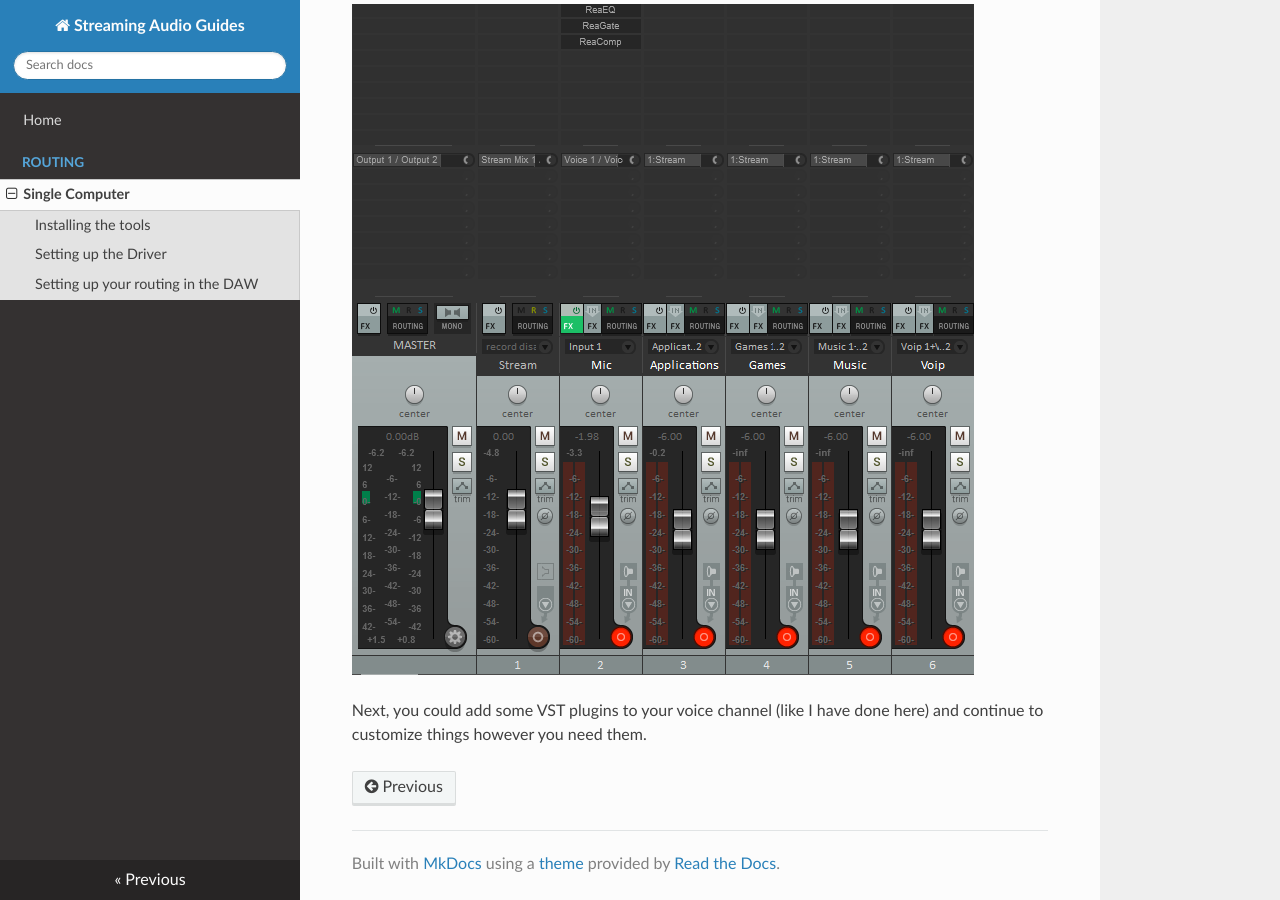
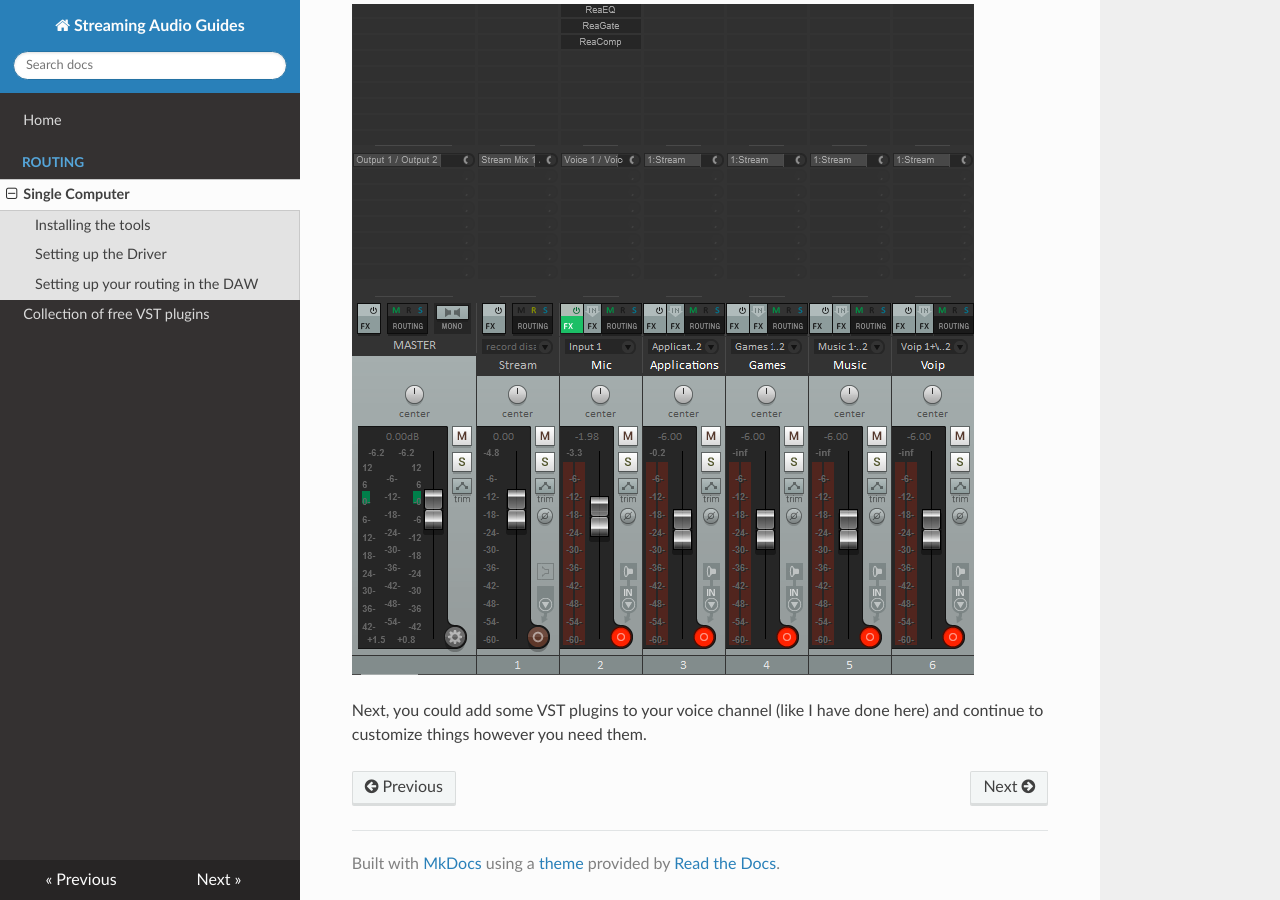
Before and after one commit to twitch-guides/audio, an MkDocs documentation site: the page built from docs/routing-single.md, in a window 1280 px wide and 900 px high, scrolled down 3885 px. Built offline with MkDocs 1.6.1, drawn with Linux system fonts in a browser that asks for light colours; nearby versions of some CDN libraries; old or Windows-style settings are respelled for this version of MkDocs.

Commit message:
add free vst file

```diff
--- a/mkdocs.yml
+++ b/mkdocs.yml
@@ -4,3 +4,4 @@
   - Home: index.md
   - Routing:
     - Single Computer: routing-single.md
+  - Collection of free VST plugins: free-vsts.md
```
Also changed, not shown: docs/free-vsts.md (added, +2 -0 lines).
